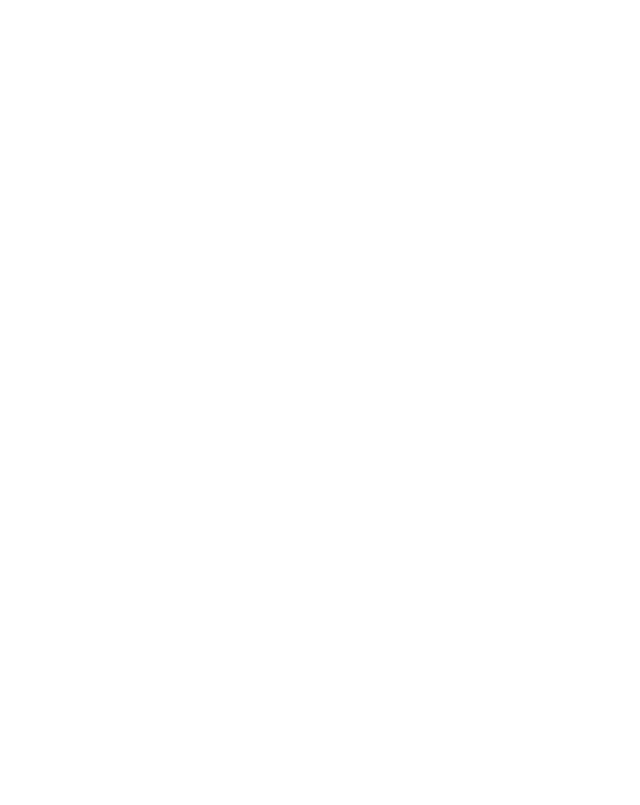
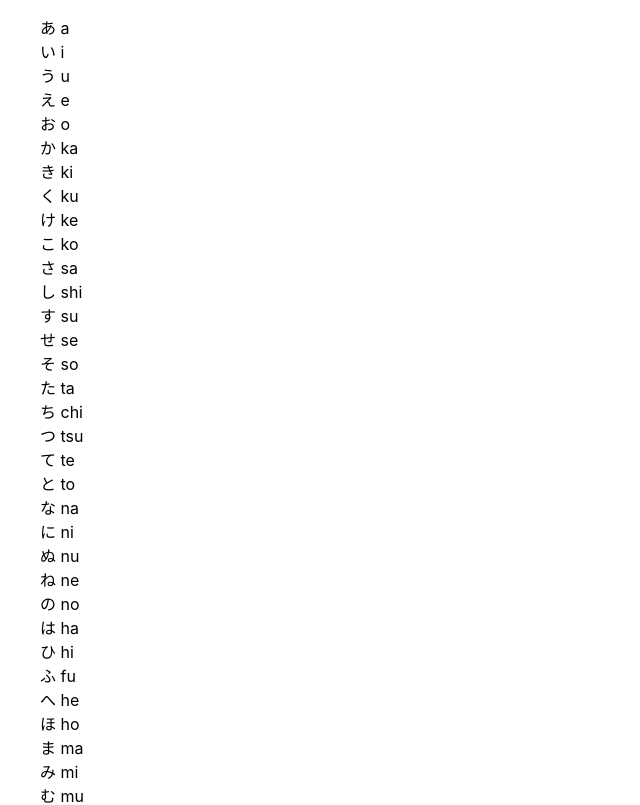
Before and after one commit to croulu/japanese, a React (Create React App) app: page /alphabets in a window 1280 px wide. Before the commit this address had no page. Shown: the top 805 px of the page, without its empty margins (0-640 px from the left). Built offline with nearby package versions, Linux system fonts and the light colour scheme.

Commit message:
alphabets et ménage components

```diff
--- a/src/component/Home/HomeHero.tsx
+++ b/src/component/Home/HomeHero.tsx
@@ -2,12 +2,11 @@
 import { useNavigate } from 'react-router-dom';
 
 import {Lesson} from "../../domain/Lesson";
-import {groupLessonsInCatalog} from "../../domain/Syllable.factory";
-import {SyllableKana} from "../../domain/SyllableKana";
-import {SyllableRomaji} from "../../domain/SyllableRomaji";
-import {LessonComponent} from "./LessonComponent";
+import {LessonComponent} from "../Play/LessonComponent";
+import {Alphabets} from "../Learn/Alphabets";
 
-export const HomeHero = () => {
+export const HomeHero  = (props: { lessons: Array<Lesson> }) => {
+    const { lessons } = props;
     const navigate = useNavigate();
 
     const handleEasyLevelClick = function () {
@@ -22,22 +21,8 @@
     }
 
     const handleLessonClick = function () {
-        navigate('/practice');
+        navigate('/alphabets');
     }
-
-    const lessons:Array<Lesson> = groupLessonsInCatalog();
-    let kanas:Array<string> = [];
-    let romajis:Array<string> = [];
-
-    lessons.forEach(lesson =>
-        lesson.syllables.forEach(
-            syllable => {
-                //console.log(syllable.alphabet);
-                const syllableKana = new SyllableKana(syllable.alphabet, syllable.consonant, syllable.vowel)
-                const syllableRomaji = new SyllableRomaji(syllable.alphabet, syllable.consonant, syllable.vowel)
-                kanas.push(syllableKana.display());
-                romajis.push(syllableRomaji.display());
-            }))
 
     return (
         <>
@@ -59,6 +44,10 @@
                 key={"aaa"}
                 lessons={lessons}
                 ></LessonComponent>
+            <Alphabets
+                key={"aaa"}
+                lessons={lessons}
+                ></Alphabets>
         </>
     )
 };
--- /dev/null
+++ b/src/component/Learn/Alphabets.tsx
@@ -0,0 +1,18 @@
+import React from "react";
+
+import {Lesson} from "../../domain/Lesson";
+import {KanaInAlphabet} from "./KanaInAlphabet";
+
+export const Alphabets = (props: { lessons: Array<Lesson> }) => {
+    const { lessons } = props;
+    return (
+        <ul>
+            {
+                lessons.map((lesson) =>
+                    <div><KanaInAlphabet
+                        key={"bbb"}
+                        lesson={lesson} /></div>
+                )}
+        </ul>
+    );
+};
--- a/src/component/Home/LessonButton.tsx
+++ b/src/component/Learn/KanaInAlphabet.tsx
@@ -1,15 +1,13 @@
 import React from "react";
 
 import {Lesson} from "../../domain/Lesson";
-import {SyllableKana} from "../../domain/SyllableKana";
-import {SyllableComponent} from "./SyllableComponent";
+import {SyllableComponent} from "../Play/SyllableComponent";
 
-export const LessonButton = (props: { lesson: Lesson }) => {
+export const KanaInAlphabet = (props: { lesson: Lesson }) => {
     const { lesson } = props;
-    const oneKanaPerLesson = new SyllableKana(lesson.syllables[0].alphabet, lesson.syllables[0].consonant, lesson.syllables[0].vowel)
     const syllables = lesson.syllables;
     return (
-        <>{oneKanaPerLesson.display()}
+        <>
             {
                 syllables.map((syllable) =>
                     <div> <SyllableComponent
--- a/src/component/Routing.tsx
+++ b/src/component/Routing.tsx
@@ -3,19 +3,42 @@
 
 import {HomeMenu} from "./Home/HomeMenu";
 import {HomeHero} from "./Home/HomeHero";
+import {Alphabets} from "./Learn/Alphabets";
+import {Lesson} from "../domain/Lesson";
+import {groupLessonsInCatalog} from "../domain/Syllable.factory";
+import {SyllableKana} from "../domain/SyllableKana";
+import {SyllableRomaji} from "../domain/SyllableRomaji";
 
 export const Routing = () => {
+    const lessons:Array<Lesson> = groupLessonsInCatalog();
+    let kanas:Array<string> = [];
+    let romajis:Array<string> = [];
+
+    lessons.forEach(lesson =>
+        lesson.syllables.forEach(
+            syllable => {
+                //console.log(syllable.alphabet);
+                const syllableKana = new SyllableKana(syllable.alphabet, syllable.consonant, syllable.vowel)
+                const syllableRomaji = new SyllableRomaji(syllable.alphabet, syllable.consonant, syllable.vowel)
+                kanas.push(syllableKana.display());
+                romajis.push(syllableRomaji.display());
+            }))
+
     return (
         <Router>
             <Routes>
                 <Route path="/" element={
                     <>
                         <HomeMenu/>
-                        <HomeHero/>
+                        <HomeHero
+                            key={"qqq"}
+                            lessons={lessons} />
                     </>
                 }
                 />
                 <Route path="/practice" element={<div>practice</div>} />
+                <Route path="/alphabets" element={<Alphabets key={"fff"}
+                                                             lessons={lessons}/>} />
             </Routes>
         </Router>
     );
```
Also changed, not shown: src/component/Play/LessonComponent.tsx (renamed from src/component/Home/LessonComponent.tsx), src/component/Play/SyllableComponent.tsx (renamed from src/component/Home/SyllableComponent.tsx).
